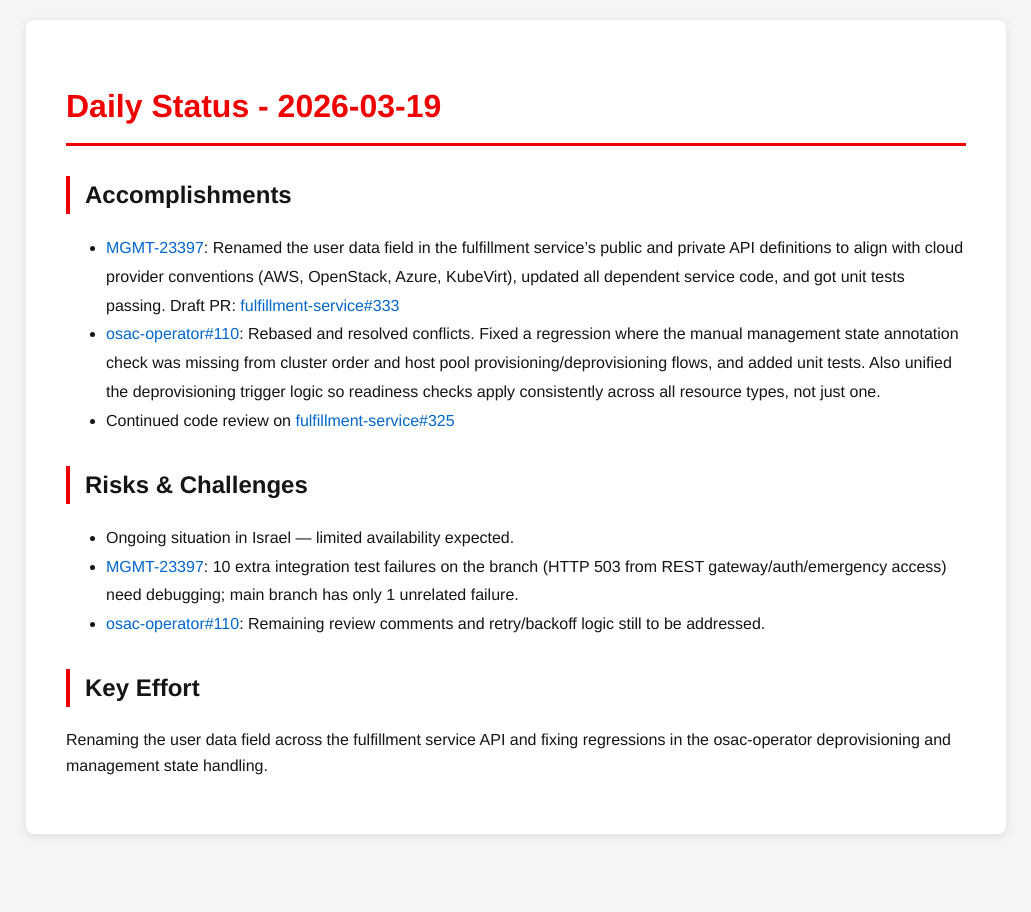
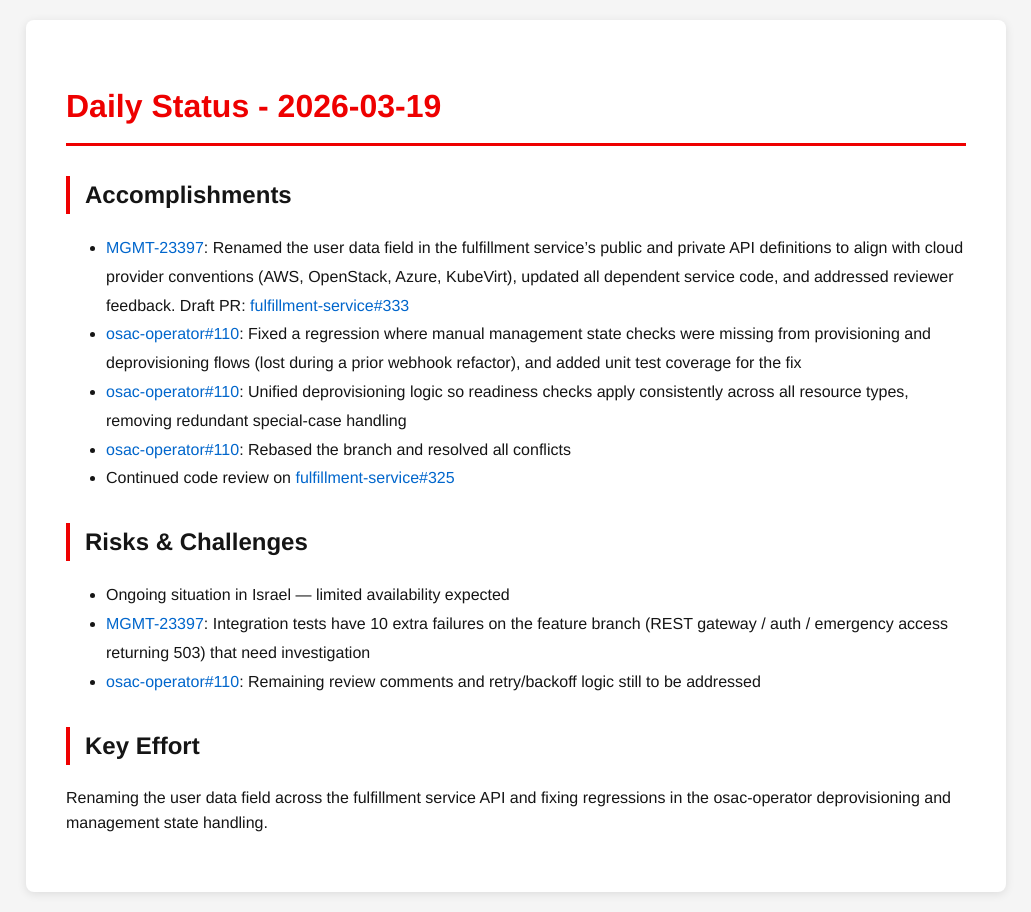
Before and after one commit to tzvatot/daily-status, a Jekyll site: the page built from 2026-03-19.md, in a window 1280 px wide. Shown: the whole page, without its empty margins (124-1155 px from the left). Built offline with Jekyll 4.4.1, drawn with Linux system fonts in a browser that asks for light colours.

Commit message:
Daily status update - 2026-03-19

```diff
--- a/2026-03-19.md
+++ b/2026-03-19.md
@@ -7,14 +7,16 @@
 # Daily Status - 2026-03-19
 
 ## Accomplishments
-- [MGMT-23397](https://issues.redhat.com/browse/MGMT-23397): Renamed the user data field in the fulfillment service's public and private API definitions to align with cloud provider conventions (AWS, OpenStack, Azure, KubeVirt), updated all dependent service code, and got unit tests passing. Draft PR: [fulfillment-service#333](https://github.com/osac-project/fulfillment-service/pull/333)
-- [osac-operator#110](https://github.com/osac-project/osac-operator/pull/110): Rebased and resolved conflicts. Fixed a regression where the manual management state annotation check was missing from cluster order and host pool provisioning/deprovisioning flows, and added unit tests. Also unified the deprovisioning trigger logic so readiness checks apply consistently across all resource types, not just one.
+- [MGMT-23397](https://issues.redhat.com/browse/MGMT-23397): Renamed the user data field in the fulfillment service's public and private API definitions to align with cloud provider conventions (AWS, OpenStack, Azure, KubeVirt), updated all dependent service code, and addressed reviewer feedback. Draft PR: [fulfillment-service#333](https://github.com/osac-project/fulfillment-service/pull/333)
+- [osac-operator#110](https://github.com/osac-project/osac-operator/pull/110): Fixed a regression where manual management state checks were missing from provisioning and deprovisioning flows (lost during a prior webhook refactor), and added unit test coverage for the fix
+- [osac-operator#110](https://github.com/osac-project/osac-operator/pull/110): Unified deprovisioning logic so readiness checks apply consistently across all resource types, removing redundant special-case handling
+- [osac-operator#110](https://github.com/osac-project/osac-operator/pull/110): Rebased the branch and resolved all conflicts
 - Continued code review on [fulfillment-service#325](https://github.com/osac-project/fulfillment-service/pull/325)
 
 ## Risks & Challenges
-- Ongoing situation in Israel — limited availability expected.
-- [MGMT-23397](https://issues.redhat.com/browse/MGMT-23397): 10 extra integration test failures on the branch (HTTP 503 from REST gateway/auth/emergency access) need debugging; main branch has only 1 unrelated failure.
-- [osac-operator#110](https://github.com/osac-project/osac-operator/pull/110): Remaining review comments and retry/backoff logic still to be addressed.
+- Ongoing situation in Israel — limited availability expected
+- [MGMT-23397](https://issues.redhat.com/browse/MGMT-23397): Integration tests have 10 extra failures on the feature branch (REST gateway / auth / emergency access returning 503) that need investigation
+- [osac-operator#110](https://github.com/osac-project/osac-operator/pull/110): Remaining review comments and retry/backoff logic still to be addressed
 
 ## Key Effort
 Renaming the user data field across the fulfillment service API and fixing regressions in the osac-operator deprovisioning and management state handling.
```
